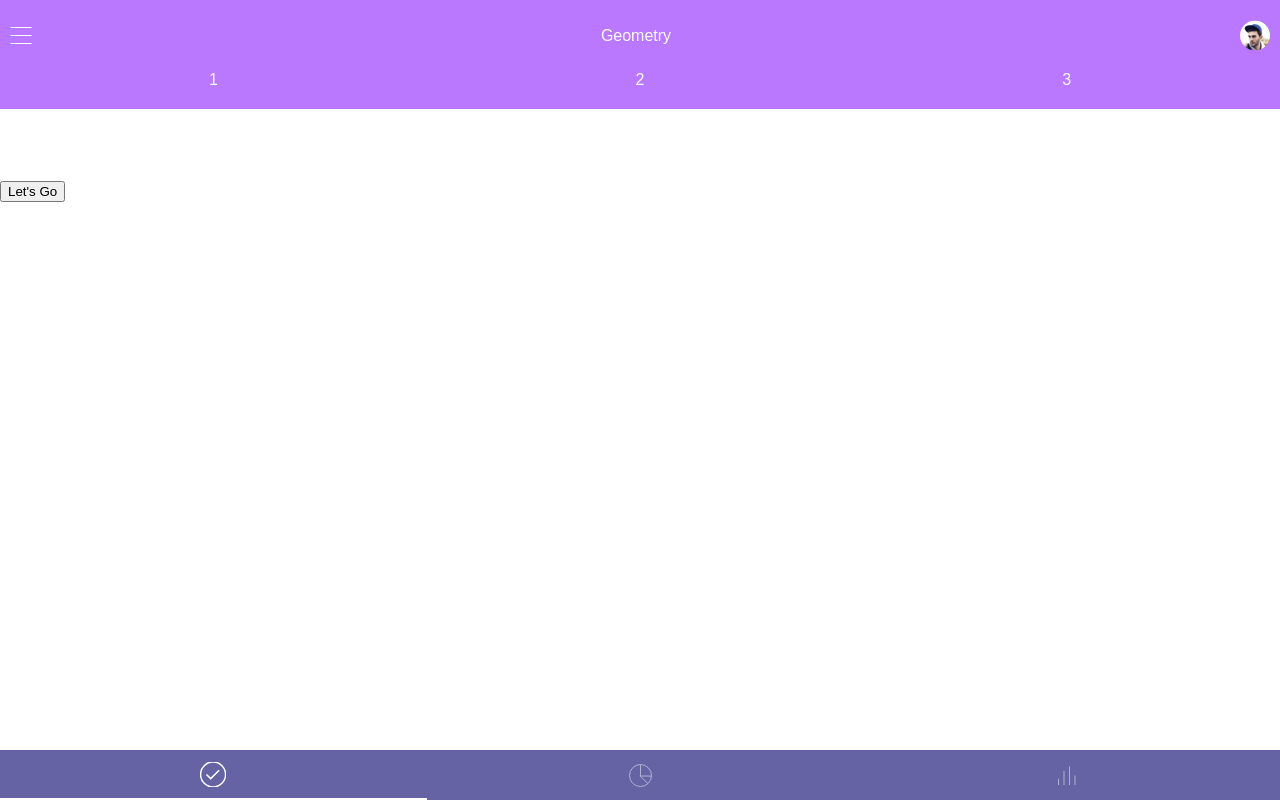
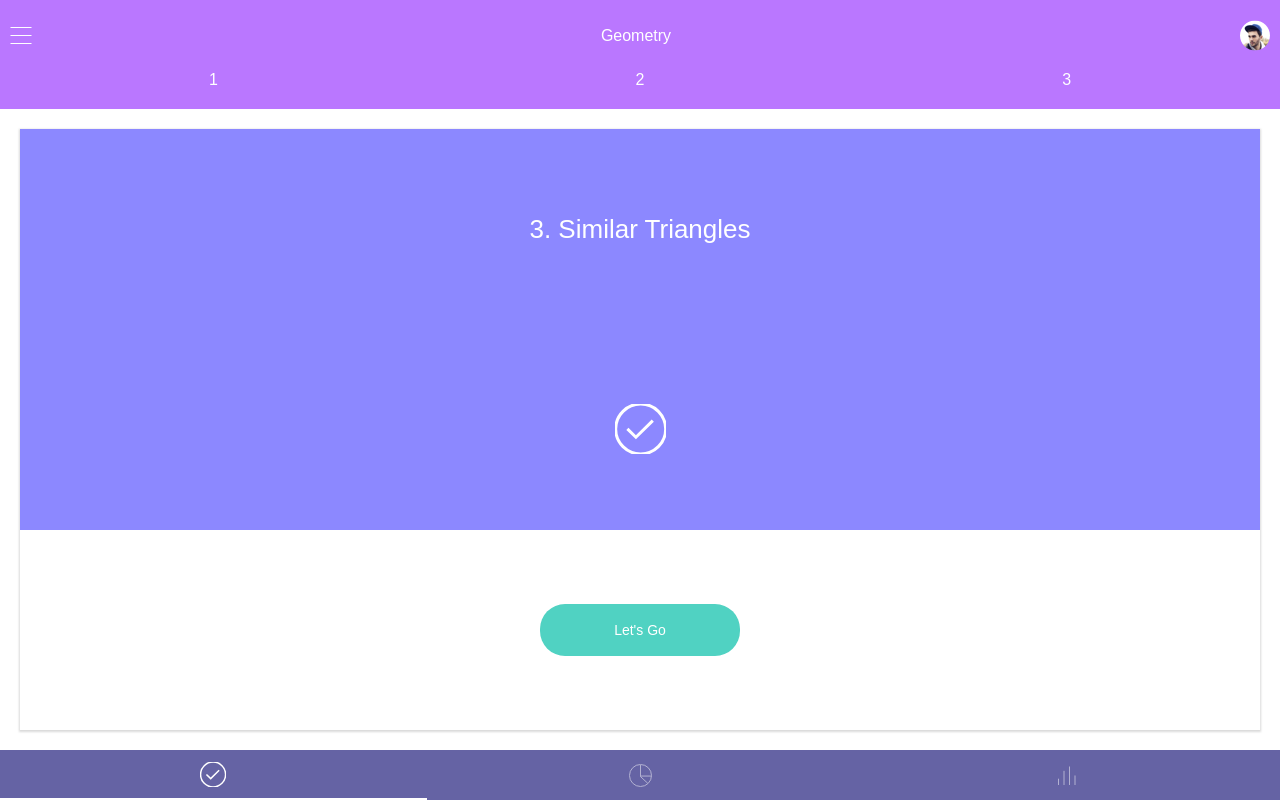
Before and after one commit to dimadesu/math-subtopics-navigator, a React app: page / in a window 1280 px wide. Built offline with nearby package versions, Linux system fonts and the light colour scheme.

Commit message:
Style subtopics. Add minimum dimensions

```diff
--- a/src/App.css
+++ b/src/App.css
@@ -1,7 +1,10 @@
 .app {
   display: flex;
   height: 100%;
+  min-height: 680px;
+  min-width: 375px;
   flex-direction: column;
+  font-family: Arial, Helvetica, sans-serif;
   color: white;
 }
 
@@ -47,7 +50,44 @@
 
 .subtopics {
   flex: 1;
+  display: flex;
+  padding: 20px;
   background-color: white;
+}
+
+.subtopic {
+  display: flex;
+  flex-direction: column;
+  width: 100%;
+  background-color: #8C88FF;
+  box-shadow: 0 1px 2px 1px rgba(0, 0, 0, .15);
+}
+
+.subtopic__title,
+.subtopic__completeness,
+.subtopic__complete-button {
+  flex: 1;
+  display: flex;
+  justify-content: center;
+  align-items: center;
+}
+
+.subtopic__title {
+  font-size: 26px;
+}
+
+.subtopic__complete-button {
+  background-color: white;
+}
+
+.subtopic__complete-button button {
+  width: 200px;
+  background-color: #50D2C2;
+  line-height: 50px;
+  border: 0;
+  border-radius: 25px;
+  color: white;
+  font-size: 14px;
 }
 
 .tabs-bar {
--- a/src/App.tsx
+++ b/src/App.tsx
@@ -26,10 +26,18 @@ class App extends React.Component {
             <div className="subtopic__title">
               3. Similar Triangles
             </div>
-            <div className="subtopic__completed--completed">
+            <div
+              className="subtopic__completeness subtopic__completeness--true"
+            >
               <img src="/assets/tick-big.svg" alt="Completed"/>
             </div>
-            <button type="button">Let's Go</button>
+            <div className="subtopic__complete-button">
+              <button
+                type="button"
+              >
+                Let's Go
+              </button>
+            </div>
           </div>
         </div>
         <div className="tabs-bar">
```
